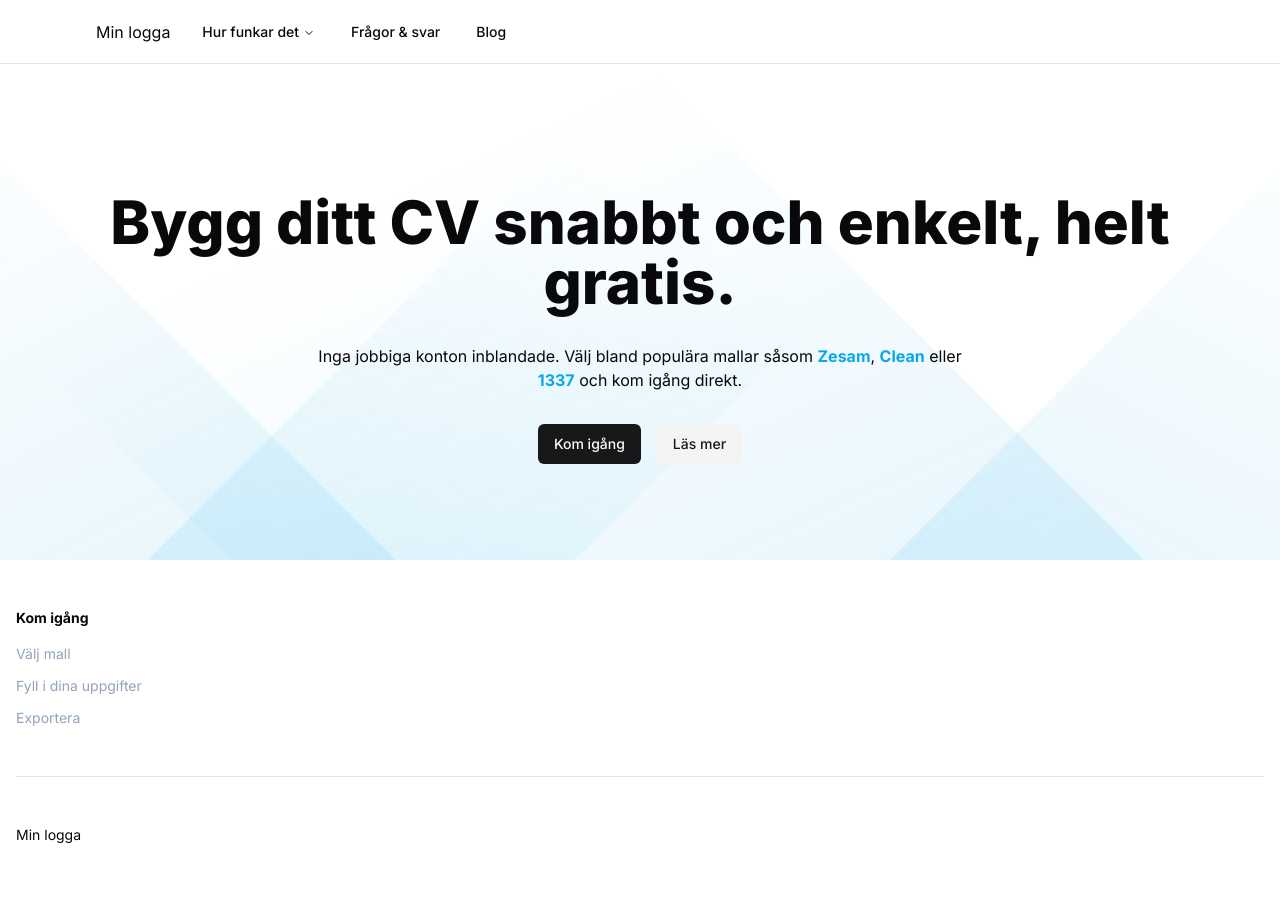
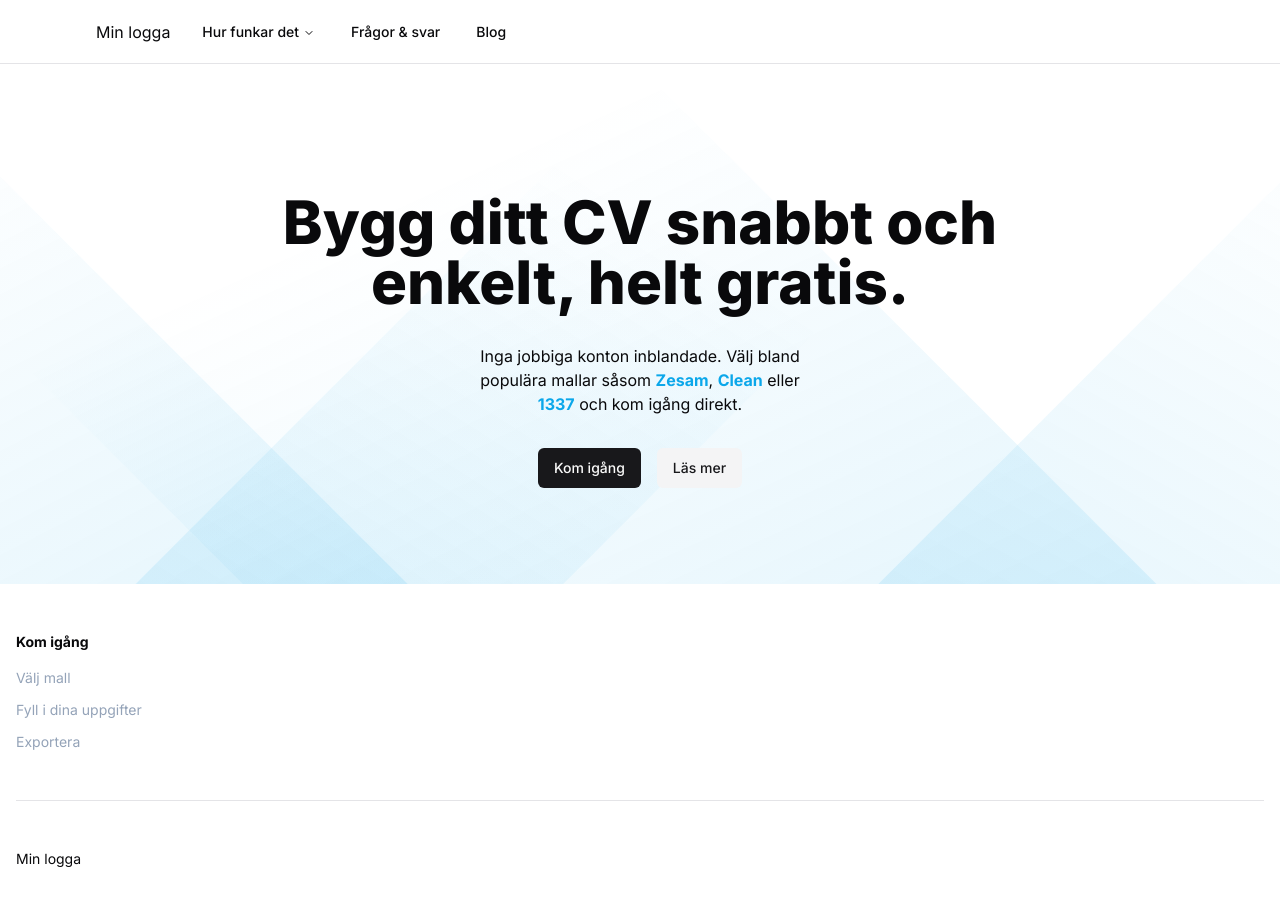
Before and after one commit to Branch/cv-wizard, a Next.js app: page / in a window 1280 px wide. Shown: the top 906 px of the page. Built offline with nearby package versions, Linux system fonts and the light colour scheme.

Commit message:
styles: index header padding

```diff
--- a/src/app/page.tsx
+++ b/src/app/page.tsx
@@ -5,7 +5,7 @@ export default function Home() {
     return (
         <main className="flex flex-col items-center justify-between py-24 relative overflow-hidden">
             <div className="bg-[url('/img/hero.svg')] w-full h-full absolute bg-no-repeat scale-[3] bg-center z-0"></div>
-            <header className="container mx-auto flex flex-col justify-center items-center pt-24 px-24 relative">
+            <header className="container mx-auto flex flex-col justify-center items-center pt-24 px-64 relative">
                 <h1 className="text-6xl block font-extrabold text-center">
                     Bygg ditt CV snabbt och enkelt, helt gratis.
                 </h1>
```
